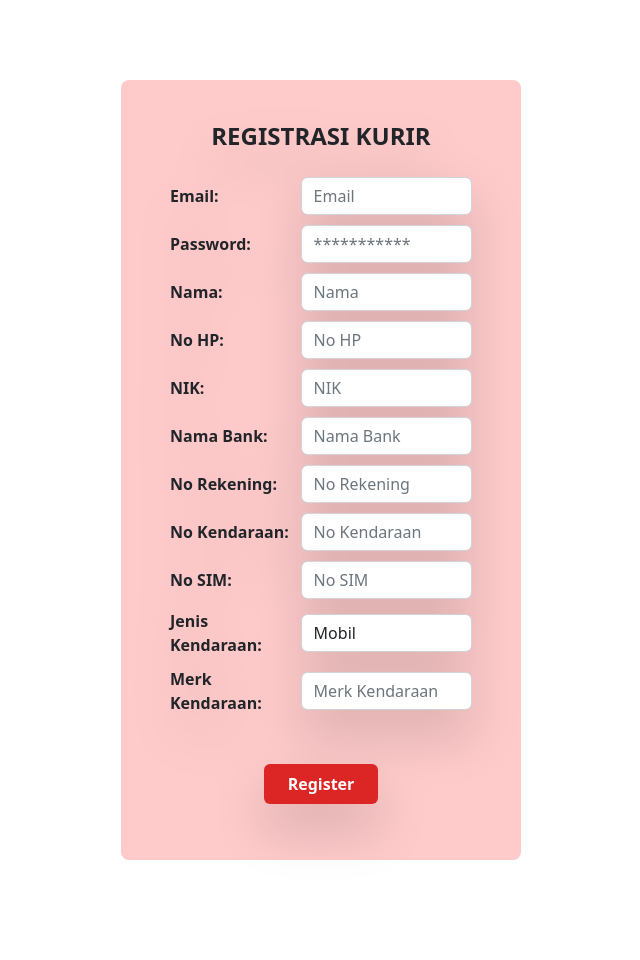
After one commit to SyahrulApr86/SIREST-A07, a Django app: page /register_kurir/ in a window 1280 px wide. The commit adds this page. Shown: the whole page, without its empty margins (319-959 px from the left). Run offline with Django 4.2, Linux system fonts and the light colour scheme; some libraries are stand-ins or nearby versions.

Commit message:
Register Kurir (Regsiter DONE)

```diff
--- a/account/forms.py
+++ b/account/forms.py
@@ -74,3 +74,29 @@ class RegisterFormRestoran(forms.Form):
     # kategori dropdown
     kategori = forms.ChoiceField(label='Kategori', choices=DATA_KATEGORI, widget=forms.Select(
         attrs={'class': 'form-control', 'placeholder': 'Kategori'}))
+
+class RegisterFormKurir(forms.Form):
+    email = forms.EmailField(label='Email', max_length=50, widget=forms.TextInput(
+        attrs={'class': 'form-control', 'placeholder': 'Email'}))
+    password = forms.CharField(label='Password', max_length=50, widget=forms.PasswordInput(
+        attrs={'class': 'form-control', 'placeholder': '***********'}))
+    nama = forms.CharField(label='Nama', max_length=50, widget=forms.TextInput(
+        attrs={'class': 'form-control', 'placeholder': 'Nama'}))
+    no_hp = forms.CharField(label='No HP', max_length=20, widget=forms.TextInput(
+        attrs={'class': 'form-control', 'placeholder': 'No HP'}))
+    nik = forms.CharField(label='NIK', max_length=20, widget=forms.TextInput(
+        attrs={'class': 'form-control', 'placeholder': 'NIK'}))
+    nama_bank = forms.CharField(label='Nama Bank', max_length=20, widget=forms.TextInput(
+        attrs={'class': 'form-control', 'placeholder': 'Nama Bank'}))
+    no_rekening = forms.CharField(label='No Rekening', max_length=20, widget=forms.TextInput(
+        attrs={'class': 'form-control', 'placeholder': 'No Rekening'}))
+
+    plat_no_kendaraan = forms.CharField(label='No Kendaraan', max_length=10, widget=forms.TextInput(
+        attrs={'class': 'form-control', 'placeholder': 'No Kendaraan'}))
+    no_sim = forms.CharField(label='No SIM', max_length=20, widget=forms.TextInput(
+        attrs={'class': 'form-control', 'placeholder': 'No SIM'}))
+    # Jenis Kendaraan Dropdown
+    jenis_kendaraan = forms.ChoiceField(label='Jenis Kendaraan', choices=[('Mobil', 'Mobil'), ('Motor', 'Motor')], widget=forms.Select(
+        attrs={'class': 'form-control', 'placeholder': 'Jenis Kendaraan'}))
+    merk_kendaraan = forms.CharField(label='Merk Kendaraan', max_length=15, widget=forms.TextInput(
+        attrs={'class': 'form-control', 'placeholder': 'Merk Kendaraan'}))
--- a/account/templates/register.html
+++ b/account/templates/register.html
@@ -41,7 +41,7 @@
       </button>
     </a>
     <a
-      href="{% url 'account:register' %}"
+      href="{% url 'account:register_kurir' %}"
       class="m-2 flex items-center justify-center"
     >
       <button
--- /dev/null
+++ b/account/templates/register_kurir.html
@@ -0,0 +1,36 @@
+{% extends 'base.html' %} {% block meta %}
+<title>Register Kurir</title>
+{% endblock meta %} {% block content %}
+
+<div class="flex justify-center items-center">
+  <div class="bg-red-200 w-fit rounded-lg">
+    <div
+      class="login w-[25rem] drop-shadow-2xl flex flex-col justify-center items-center bg-cream-tua p-10 rounded-xl lg:scale-100 md:scale-90 scale-75"
+    >
+      <h1 class="text-2xl font-bold mb-3">REGISTRASI KURIR</h1>
+      <form
+        action=""
+        method="post"
+        class="mb-3 flex flex-col items-center justify-center gap-10"
+      >
+        {% csrf_token %}
+        <table class="border-separate border-spacing-2">
+          {% for field in form %}
+          <tr>
+            <th>{{field.label_tag}}</th>
+            <td>{{ field.errors }} {{ field }}</td>
+          </tr>
+          {% endfor %}
+        </table>
+        <button
+          type="submit"
+          class="bg-red-600 hover:bg-red-700 text-white font-bold py-2 px-4 rounded"
+        >
+          Register
+        </button>
+      </form>
+    </div>
+  </div>
+</div>
+
+{% endblock content %}
--- a/account/urls.py
+++ b/account/urls.py
@@ -10,4 +10,5 @@ urlpatterns = [
     path('register_admin/', register_admin, name='register_admin'),
     path('register_pelanggan/', register_pelanggan, name='register_pelanggan'),
     path('register_restoran/', register_restoran, name='register_restoran'),
+    path('register_kurir/', register_kurir, name='register_kurir'),
 ]
--- a/account/views.py
+++ b/account/views.py
@@ -2,14 +2,19 @@ from django.shortcuts import render
 from account.forms import *
 
 # Create your views here.
+
+
 def show_main(request):
     return render(request, 'main.html')
+
 
 def login(request):
     return render(request, 'login.html')
 
+
 def register(request):
     return render(request, 'register.html')
+
 
 def register_admin(request):
     form = RegisterFormAdmin(request.POST or None)
@@ -20,6 +25,7 @@ def register_admin(request):
 
     return render(request, 'register_admin.html', context)
 
+
 def register_pelanggan(request):
     form = RegisterFormPelanggan(request.POST or None)
 
@@ -29,6 +35,7 @@ def register_pelanggan(request):
 
     return render(request, 'register_pelanggan.html', context)
 
+
 def register_restoran(request):
     form = RegisterFormRestoran(request.POST or None)
 
@@ -37,3 +44,13 @@ def register_restoran(request):
     }
 
     return render(request, 'register_restoran.html', context)
+
+
+def register_kurir(request):
+    form = RegisterFormKurir(request.POST or None)
+
+    context = {
+        'form': form
+    }
+
+    return render(request, 'register_kurir.html', context)
```
